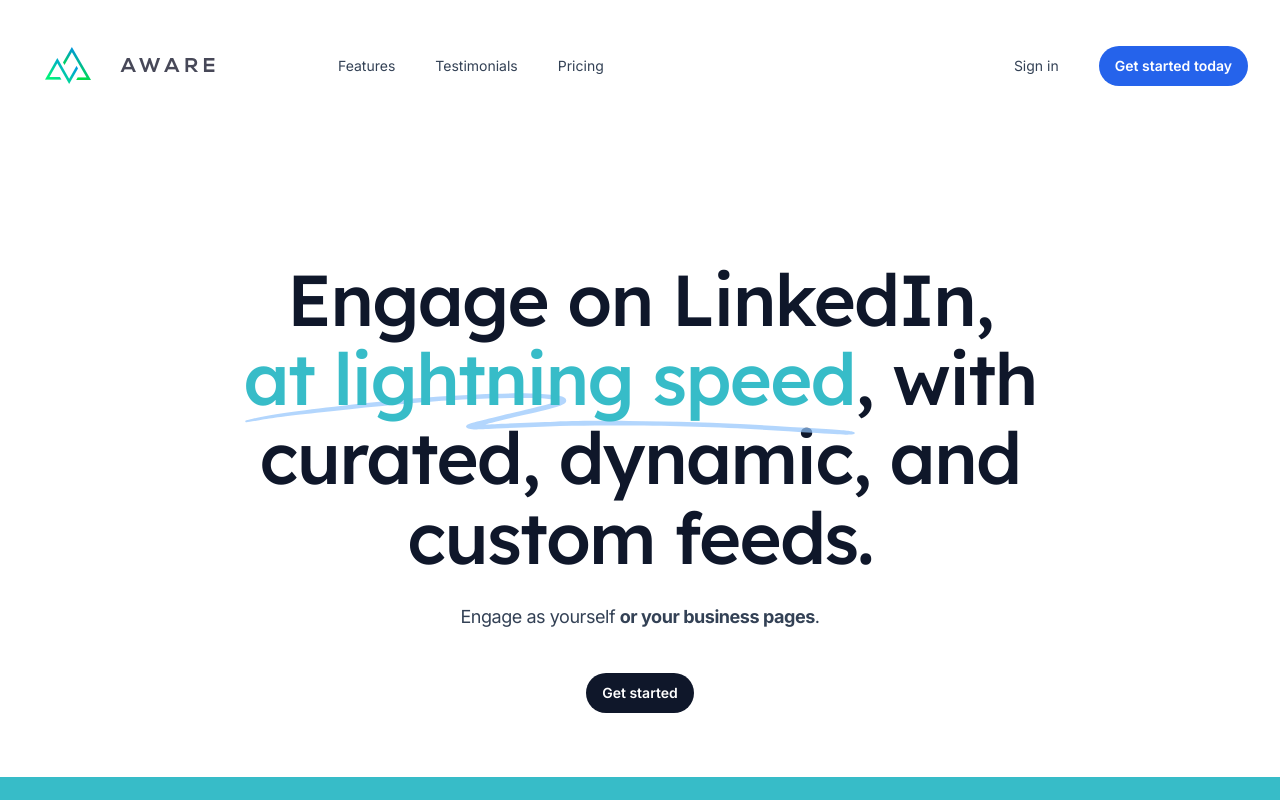
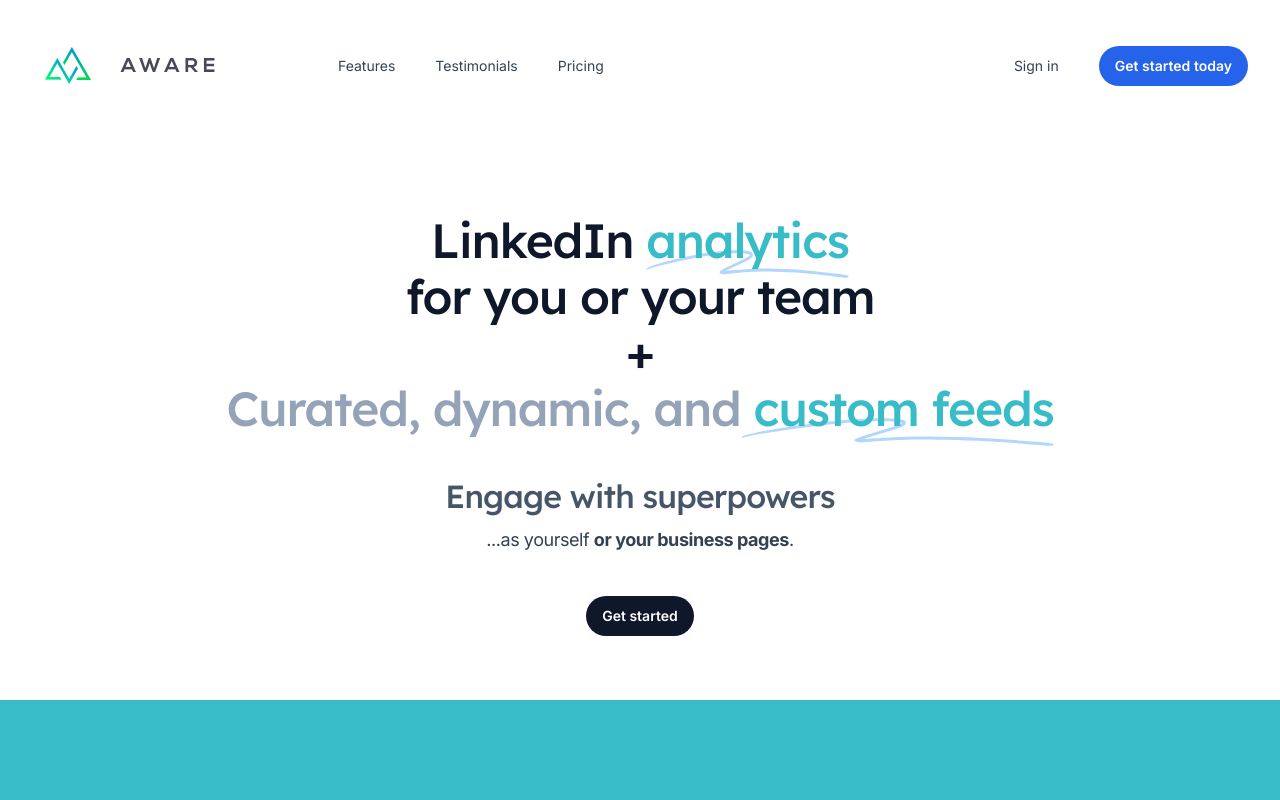
Before and after one commit to AwareLLC/marketing-site-new, a Next.js app: page / in a window 1280 px wide. Shown: the top 800 px of the page. Built offline with nearby package versions, Linux system fonts and the light colour scheme.

Commit message:
Copy updates

```diff
--- a/src/components/Hero.jsx
+++ b/src/components/Hero.jsx
@@ -14,18 +14,31 @@
 
 export function Hero() {
   return (
-    <Container className="pt-20 pb-16 text-center lg:pt-32">
-      <h1 className="mx-auto max-w-4xl font-display text-5xl font-medium tracking-tight text-slate-900 sm:text-7xl">
-        Engage on LinkedIn, {' '}
+    <Container className="pt-20 pb-16 text-center lg:pt-20">
+      <h1 className="mx-auto max-w-4xl font-display text-5xl font-medium tracking-tight text-slate-900 sm:text-5xl">
+        LinkedIn  {` `}
         <span className="relative whitespace-nowrap text-primary">
           <svg aria-hidden="true" viewBox="0 0 418 42" className="absolute top-2/3 left-0 h-[0.58em] w-full fill-blue-300/70" preserveAspectRatio="none">
             <path d="M203.371.916c-26.013-2.078-76.686 1.963-124.73 9.946L67.3 12.749C35.421 18.062 18.2 21.766 6.004 25.934 1.244 27.561.828 27.778.874 28.61c.07 1.214.828 1.121 9.595-1.176 9.072-2.377 17.15-3.92 39.246-7.496C123.565 7.986 157.869 4.492 195.942 5.046c7.461.108 19.25 1.696 19.17 2.582-.107 1.183-7.874 4.31-25.75 10.366-21.992 7.45-35.43 12.534-36.701 13.884-2.173 2.308-.202 4.407 4.442 4.734 2.654.187 3.263.157 15.593-.78 35.401-2.686 57.944-3.488 88.365-3.143 46.327.526 75.721 2.23 130.788 7.584 19.787 1.924 20.814 1.98 24.557 1.332l.066-.011c1.201-.203 1.53-1.825.399-2.335-2.911-1.31-4.893-1.604-22.048-3.261-57.509-5.556-87.871-7.36-132.059-7.842-23.239-.254-33.617-.116-50.627.674-11.629.54-42.371 2.494-46.696 2.967-2.359.259 8.133-3.625 26.504-9.81 23.239-7.825 27.934-10.149 28.304-14.005.417-4.348-3.529-6-16.878-7.066Z" />
           </svg>
-          <span className="relative">at lightning speed</span>
+          <span className="relative">analytics</span>
         </span>
-            , with curated, dynamic, and custom feeds.
+        <br />for you or your team
+        <br />+
       </h1>
-      <p className="mx-auto mt-6 max-w-2xl text-lg tracking-tight text-slate-700">Engage as yourself <b>or your business pages</b>.</p>
+      <h1 className="mx-auto max-w-4xl font-display text-5xl font-medium tracking-tight text-slate-400 sm:text-5xl">
+        Curated, dynamic, and
+        <span className="relative whitespace-nowrap text-primary">
+          <svg aria-hidden="true" viewBox="0 0 418 42" className="absolute top-2/3 left-0 h-[0.58em] w-full fill-blue-300/70" preserveAspectRatio="none">
+            <path d="M203.371.916c-26.013-2.078-76.686 1.963-124.73 9.946L67.3 12.749C35.421 18.062 18.2 21.766 6.004 25.934 1.244 27.561.828 27.778.874 28.61c.07 1.214.828 1.121 9.595-1.176 9.072-2.377 17.15-3.92 39.246-7.496C123.565 7.986 157.869 4.492 195.942 5.046c7.461.108 19.25 1.696 19.17 2.582-.107 1.183-7.874 4.31-25.75 10.366-21.992 7.45-35.43 12.534-36.701 13.884-2.173 2.308-.202 4.407 4.442 4.734 2.654.187 3.263.157 15.593-.78 35.401-2.686 57.944-3.488 88.365-3.143 46.327.526 75.721 2.23 130.788 7.584 19.787 1.924 20.814 1.98 24.557 1.332l.066-.011c1.201-.203 1.53-1.825.399-2.335-2.911-1.31-4.893-1.604-22.048-3.261-57.509-5.556-87.871-7.36-132.059-7.842-23.239-.254-33.617-.116-50.627.674-11.629.54-42.371 2.494-46.696 2.967-2.359.259 8.133-3.625 26.504-9.81 23.239-7.825 27.934-10.149 28.304-14.005.417-4.348-3.529-6-16.878-7.066Z" />
+          </svg>
+          <span className="relative"> custom feeds</span>
+        </span>
+      </h1>
+      <h3 className="mx-auto max-w-4xl font-display text-5xl font-medium tracking-tight text-slate-600 sm:text-3xl">
+        <br/>Engage with superpowers
+      </h3>
+      <p className="mx-auto mt-2 max-w-2xl text-lg tracking-tight text-slate-700">...as yourself <b>or your business pages</b>.</p>
       <div className="mt-10 flex justify-center gap-x-6">
         <Button href="#pricing">Get started</Button>
         {/*
```
